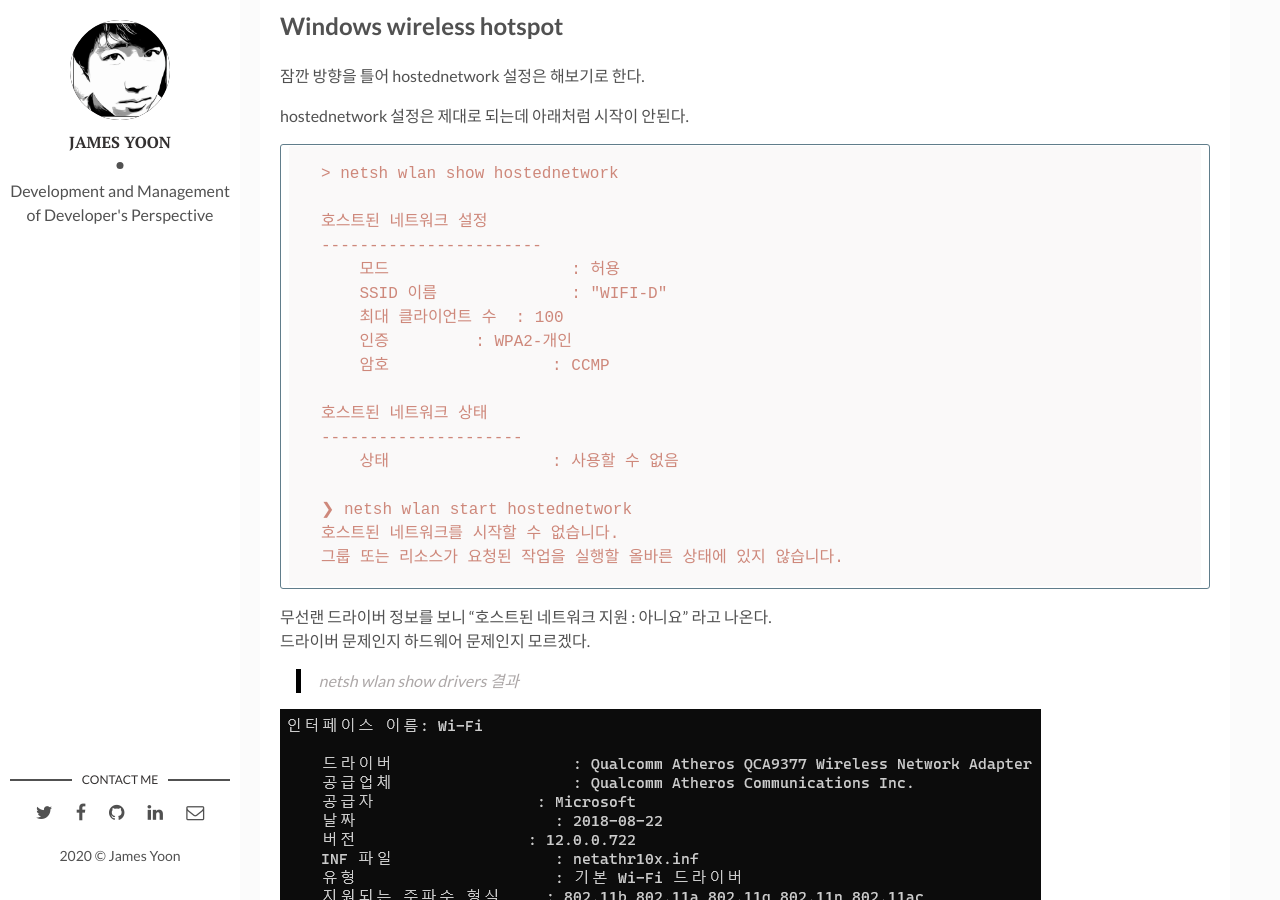
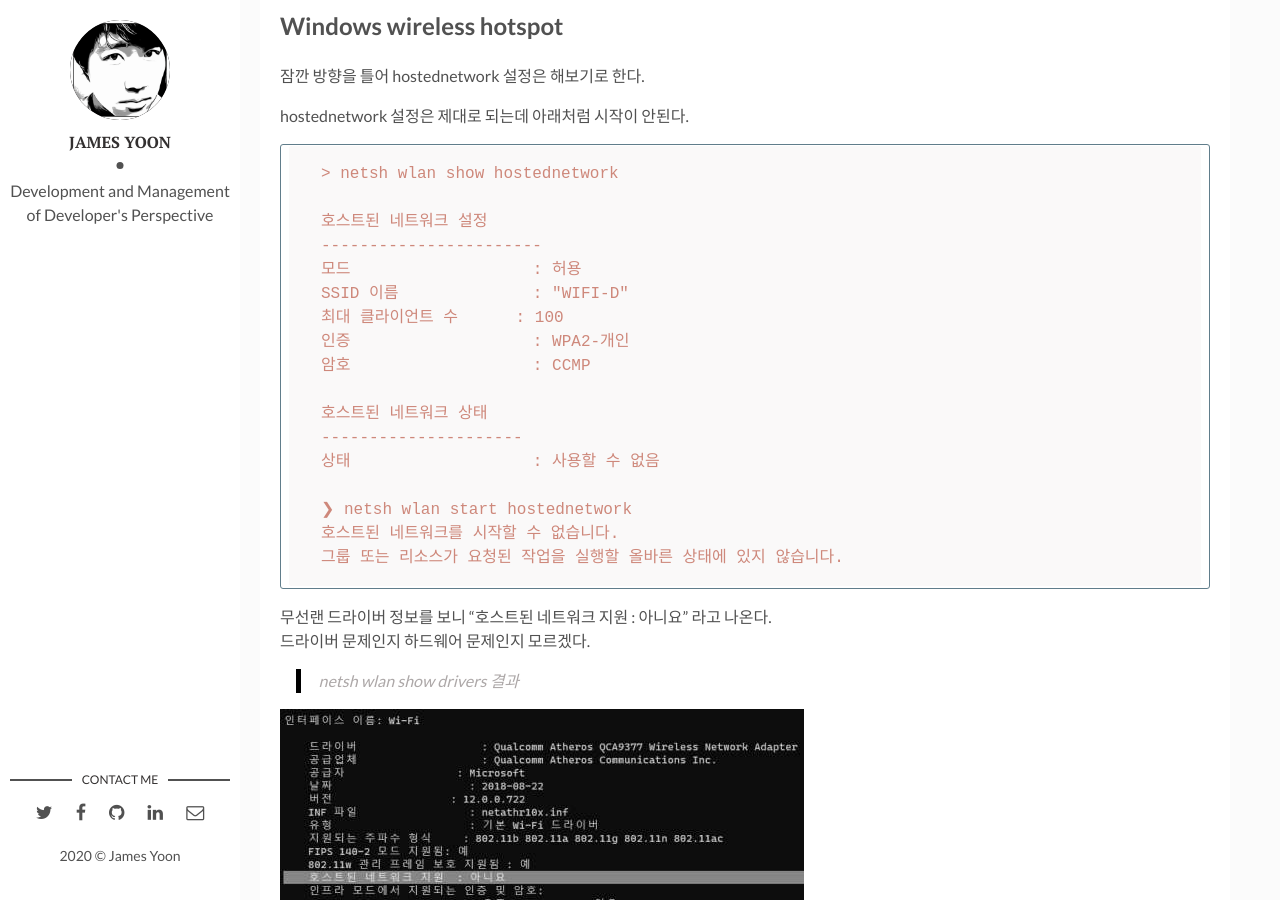
Before and after one commit to butteryoon/butteryoon.github.io, a Jekyll site: the page built from _posts/2020-07-21-WindowsWi-Fi_Direct.md, in a window 1280 px wide and 900 px high, scrolled down 1098 px. Built offline with Jekyll 4.4.1, drawn with Linux system fonts in a browser that asks for light colours; comment, search, counter and statistics services are not loaded.

Commit message:
WiFi Direct : 이미지 수정

```diff
--- a/_posts/2020-07-21-WindowsWi-Fi_Direct.md
+++ b/_posts/2020-07-21-WindowsWi-Fi_Direct.md
@@ -42,15 +42,15 @@ hostednetwork 설정은 제대로 되는데 아래처럼 시작이 안된다.
 
 호스트된 네트워크 설정
 -----------------------
-    모드                   : 허용
-    SSID 이름              : "WIFI-D"
-    최대 클라이언트 수  : 100
-    인증         : WPA2-개인
-    암호                 : CCMP
+모드                   : 허용
+SSID 이름              : "WIFI-D"
+최대 클라이언트 수      : 100
+인증                   : WPA2-개인
+암호                   : CCMP
 
 호스트된 네트워크 상태
 ---------------------
-    상태                 : 사용할 수 없음
+상태                   : 사용할 수 없음
 
 ❯ netsh wlan start hostednetwork
 호스트된 네트워크를 시작할 수 없습니다.
@@ -62,11 +62,11 @@ hostednetwork 설정은 제대로 되는데 아래처럼 시작이 안된다.
 
 > netsh wlan show drivers 결과
 
-![netsh wlan show drivers]({{site.bashurl}}/assets/img/hostednetwork-1.png)
+![netsh wlan show drivers]({{site.bashurl}}/assets/img/M_hostednetwork.jpg)
 
 Windows 10 에서 기본 제공하는 모바일 핫스팟 설정은 잘 되는 듯 .
 
-![Mobile HotSpot]({{site.bashurl}}/assets/img/Windows10_mobilehotspot.png)
+![Mobile HotSpot]({{site.bashurl}}/assets/img/M_W10_mobilehotspot.jpg)
 
 ## Feem
 
```
Also changed, not shown: assets/img/M_W10_mobilehotspot.jpg (added), assets/img/M_hostednetwork.jpg (added).
